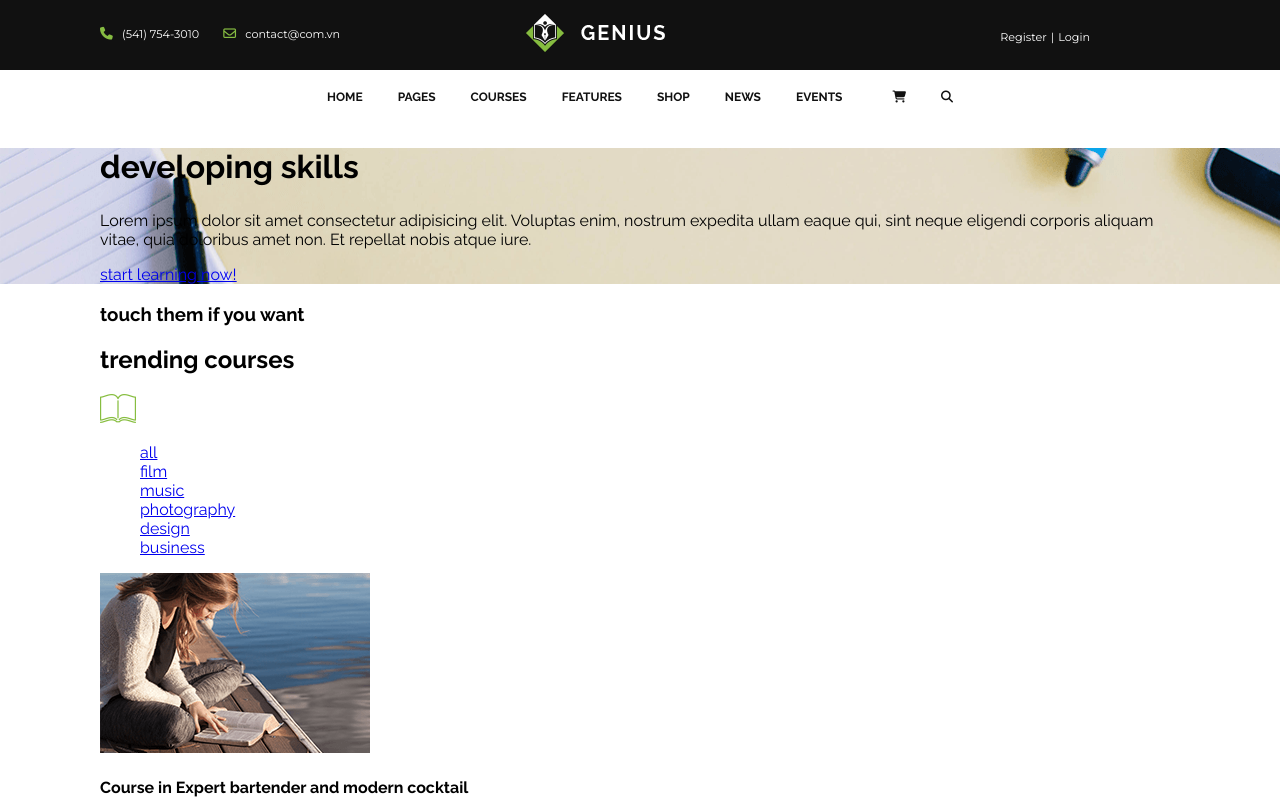
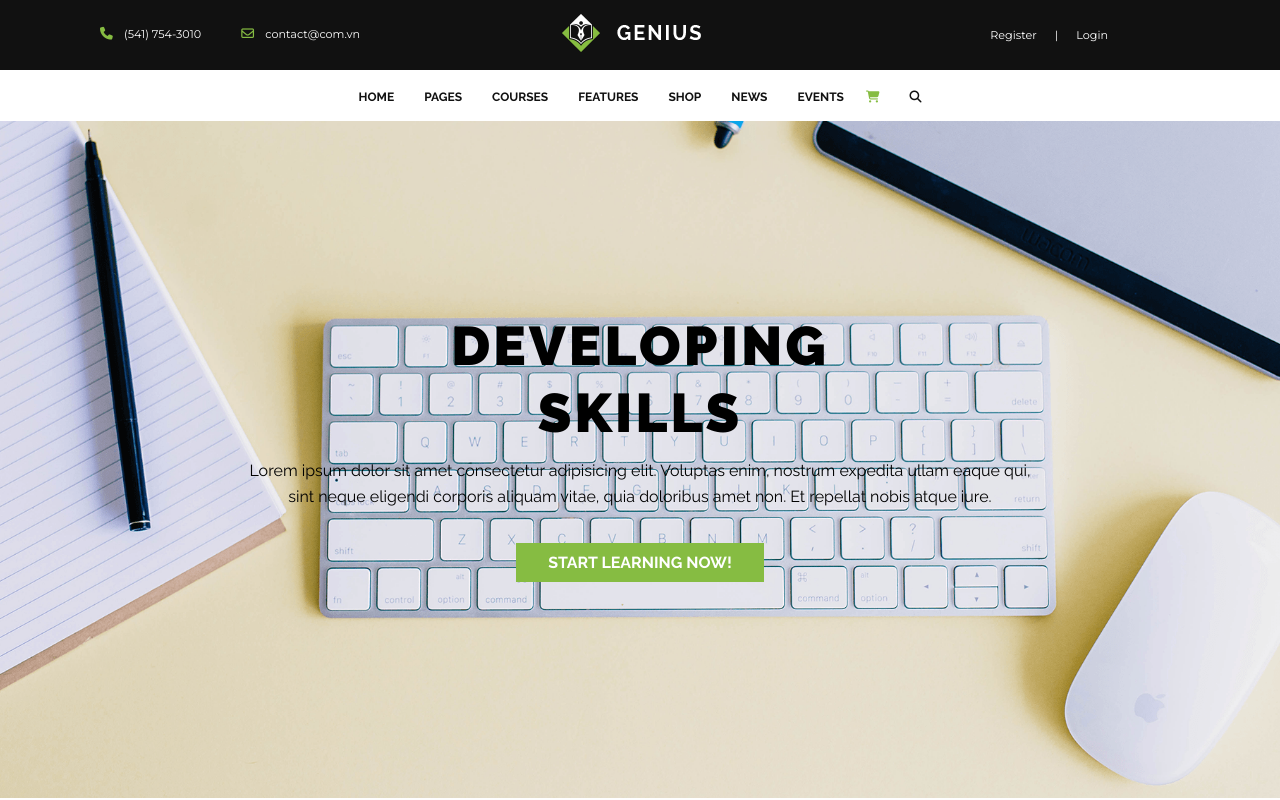
Before and after one commit to noelmatta/responsive-conversion, a plain HTML site: page index.html in a window 1280 px wide. Shown: the top 800 px of the page. Drawn offline with Linux system fonts and the light colour scheme.

Commit message:
header splash done

```diff
--- a/index.html
+++ b/index.html
@@ -92,7 +92,7 @@
         </nav>
         <section class="header__splash">
             <div class="wrapper">
-                <h1>developing skills</h1>
+                <h1>developing<br />skills</h1>
                 <p>Lorem ipsum dolor sit amet consectetur adipisicing elit. Voluptas enim, nostrum expedita ullam eaque qui, sint neque eligendi corporis aliquam vitae, quia doloribus amet non. Et repellat nobis atque iure.</p>
                 <div class="learning-link">
                     <p>
--- a/styles/components/_global.scss
+++ b/styles/components/_global.scss
@@ -1,3 +1,27 @@
 ul {
     list-style-type: none;
 }
+
+.main__courses, .main__gallery, .main__news, .main__difference, .main__prices {
+    padding: 85px 0;
+}
+
+.icon-container {
+    position: relative;
+    text-align: center;
+    margin: 0 auto;
+    &::before, &::after {
+        width: 40px;
+        content: "";
+        display: block;
+        height: 2px;
+        background-color: $melon;
+        position: relative;
+        left: 30px;
+    }
+}
+
+.icon-container img::after {
+    left: auto;
+    right: 30px;
+}
--- a/styles/components/_header.scss
+++ b/styles/components/_header.scss
@@ -1,16 +1,21 @@
-.header__contact {
-    background-color: $black;
+.header__splash {
+    background-image: url('../images/header-background.png');
+    background-position: top center;
+    background-size: cover;
+    background-repeat: no-repeat;
+    .wrapper {
+        padding: 15% 0;
+        text-align: center;
     }
-
-.header__menu {
-    background-color: $white;
+    p {
+        padding-top: 1%;
+        width: 75%;
+        margin: 0 auto;
     }
-
-.header__splash {
-    background-image: url('../images/header-background.png')
 }
 
 .header__contact {
+    background-color: $black;
     .fa {
         color: $melon;
         float: left;
@@ -20,8 +25,8 @@
             font-weight: 400;
             font-family: 'Montserrat', sans-serif;
             display: inline-block;
-                margin-left: 6px;
-                margin-right: 24px;
+            margin-left: 8px;
+            margin-right: 40px;
             a {
                 color: $white;
                 text-decoration: none;
@@ -34,10 +39,9 @@
     }
 }
 
-
-
 address {
-    flex: 0 1 25%;
+    display: flex;
+    flex: 0 1 30%;
     text-align: left;
     ul {
         margin: 0;
@@ -45,53 +49,59 @@ address {
     }
 }
 
-.logo {
-    flex: 0 1 25%;
-    text-align: center;
-}
-
 .membership-links {
     flex: 0 1 25%;
     text-align: right;
 }
 
-.logo img {
+.logo {
+    flex: 0 1 25%;
+    text-align: center;
+    img {
         margin: 14px 0;
+    }
 }
 
 .header__menu {
+    background-color: $white;
     .menu__aside {
-        padding-left: 15px;
+        padding-left: 22px;
     }
     li {
-    text-align: left;
         list-style-position: inside;
         float: left;
     }
+    li:first-of-type a {
+        margin-left: 0;
     }
-
-.header__menu .flex-container {
+    a {
+        margin-left: 30px;
+    }
+    .flex-container {
         display: flex;
         flex-direction: row;
         justify-content: center;
     }
-
-
-ul.menu {
+    .menu {
         padding-left: 0;
-    li:first-of-type a {
-        margin-left: 0;
     }
 }
 
-ul.menu__aside {
-    padding-left: 0;
+.header__splash p {
+    padding-bottom: 30px;
 }
 
-// .menu {
-//     flex: 0 1 85%;
-// }
-// .menu__aside {
-//     flex: 0 1 15%;
-
-// }
+.learning-link a {
+    color: $white;
+    text-decoration: none;
+    font-weight: 700;
+    font-family: 'Raleway', sans-serif;
+    background-color: $melon;
+    padding: 10px 32px;
+    text-transform: uppercase;
+    transition: 0.5s;
+    &:hover {
+        background-color: $black;
+        color: $melon;
+    }
+}
--- a/styles/components/_typography.scss
+++ b/styles/components/_typography.scss
@@ -24,6 +24,7 @@ body {
     font-weight: 400;
     font-family: 'Montserrat', sans-serif;
     text-decoration: none;
+    padding: 0 14px;
 }
 
 .header__menu {
@@ -41,3 +42,44 @@ body {
         }
     }
 }
+
+a .fa-shopping-cart {
+    &:hover {
+        color: $black;
+        border-bottom: 0;
+    }
+    color: $melon;
+}
+
+h1, h2, h3, h4, h5, h6 {
+    font-family: 'Raleway', sans-serif;
+    margin: 0;
+    padding: 0;
+}
+
+h1 {
+    font-weight: 900;
+    font-size: 3.4rem;
+    text-transform: uppercase;
+    letter-spacing: 0.2rem;
+    line-height: 4.2rem;
+}
+
+p {
+    line-height: 1.6rem;
+}
+
+h3 {
+    text-align: center;
+    font-weight: 400;
+    font-size: 1.1rem;
+    text-transform: uppercase;
+    margin-bottom: 10px;
+}
+
+h2 {
+    text-align: center;
+    font-weight: 700;
+    font-size: 2.2rem;
+    text-transform: uppercase;
+}
```
Also changed, not shown: styles/style.css. Lines whose indentation alone changed are shown as unchanged.
